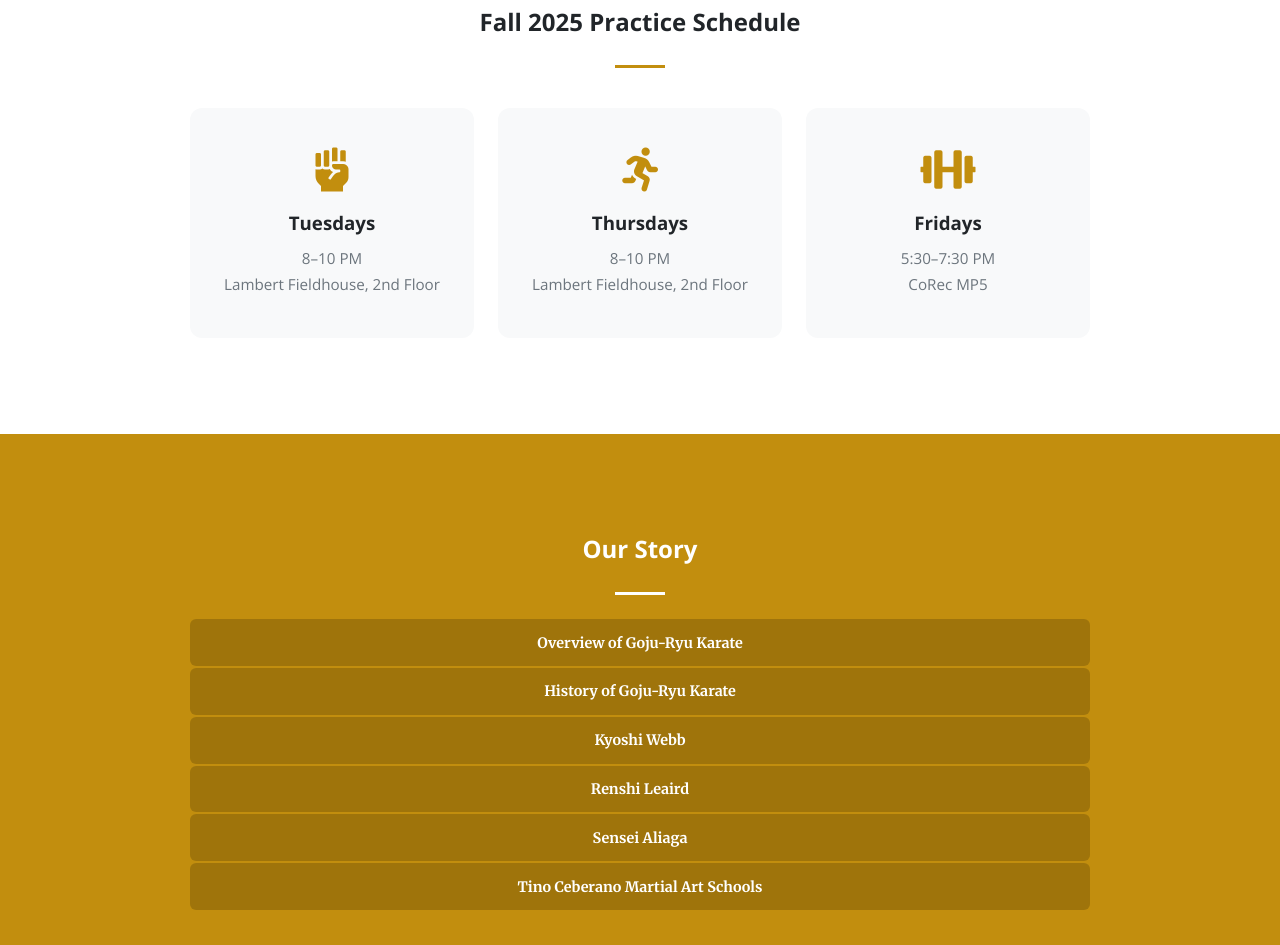
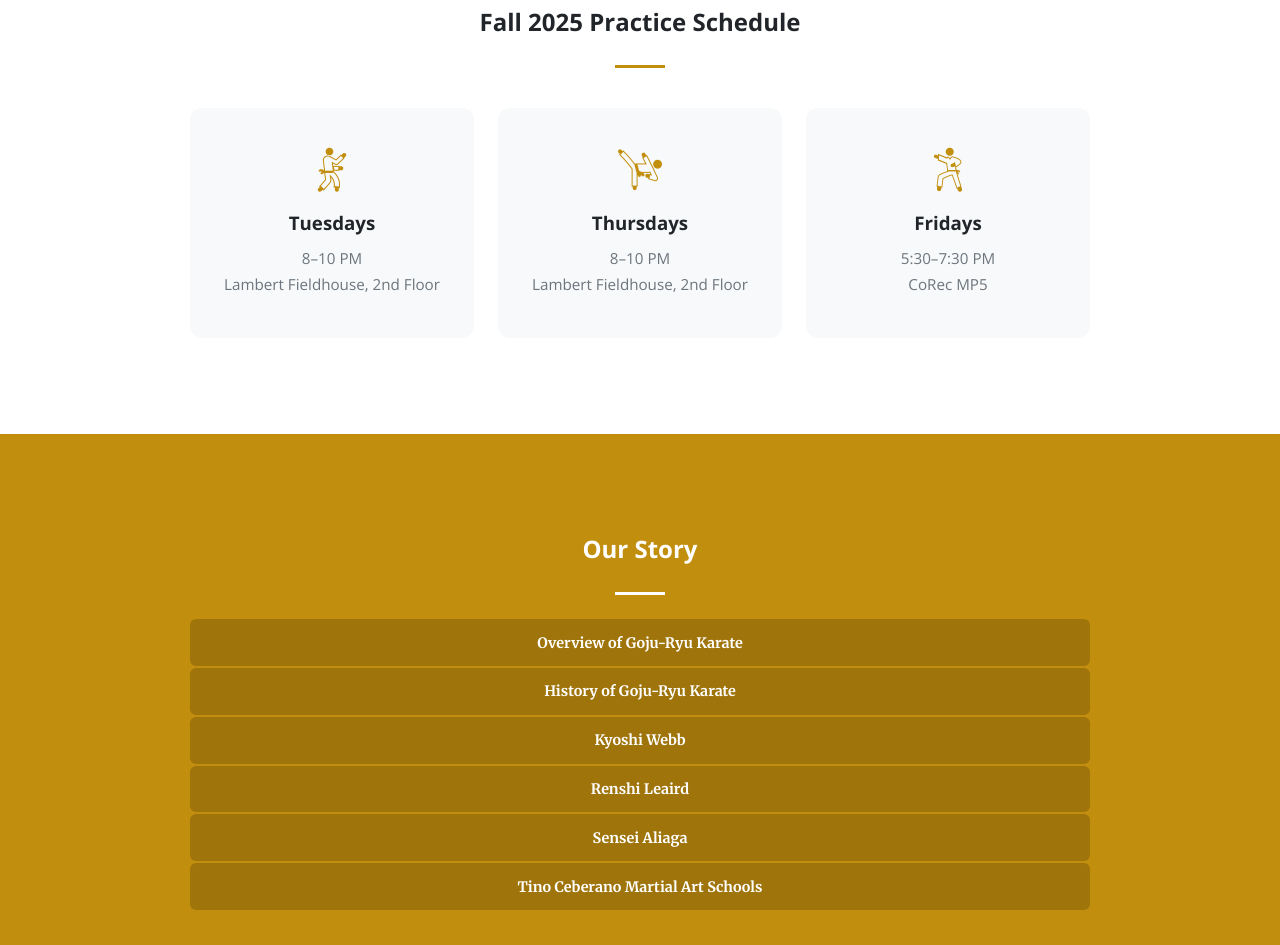
Before and after one commit to purduekarateclub/purdue-karate-club-website, a website: page index.html in a window 1280 px wide. Shown: the part 1716-2661 px from the top of the page. Drawn offline with nearby package versions, Linux system fonts and the light colour scheme; files whose address does not match are found by name.

Commit message:
icons restored

```diff
--- a/css/mycss.css
+++ b/css/mycss.css
@@ -269,3 +269,29 @@ footer { background: var(--light); padding: 2.5rem 1.5rem; text-align: center; }
 #lightbox-prev { left: 10px; }
 #lightbox-next { right: 10px; }
 #lightbox-prev:hover, #lightbox-next:hover, #lightbox-close:hover { background: rgba(255,255,255,0.25); }
+
+/* ICOMOON ICON FONT */
+@font-face {
+  font-family: 'icomoon';
+  src: url('../fonts/icomoon/fonts/icomoon.eot?4l4e1p');
+  src: url('../fonts/icomoon/fonts/icomoon.eot?4l4e1p#iefix') format('embedded-opentype'),
+       url('../fonts/icomoon/fonts/icomoon.ttf?4l4e1p') format('truetype'),
+       url('../fonts/icomoon/fonts/icomoon.woff?4l4e1p') format('woff'),
+       url('../fonts/icomoon/fonts/icomoon.svg?4l4e1p#icomoon') format('svg');
+  font-weight: normal;
+  font-style: normal;
+}
+[class^='icon-'], [class*=' icon-'] {
+  font-family: 'icomoon' !important;
+  speak: none;
+  font-style: normal;
+  font-weight: normal;
+  font-variant: normal;
+  text-transform: none;
+  line-height: 1;
+  -webkit-font-smoothing: antialiased;
+  -moz-osx-font-smoothing: grayscale;
+}
+.icon-karate-fighter:before  { content: "\e900"; }
+.icon-karate-high-kick:before { content: "\e901"; }
+.icon-karate-master:before   { content: "\e902"; }
--- a/index.html
+++ b/index.html
@@ -88,17 +88,17 @@
       <hr>
       <div class="schedule-grid">
         <div class="schedule-card">
-          <i class="fas fa-fist-raised"></i>
+          <i class="icon-karate-fighter"></i>
           <h3>Tuesdays</h3>
           <a href="https://maps.app.goo.gl/eeZcHrW1UPQWCjZ99" target="_blank">8&ndash;10 PM<br>Lambert Fieldhouse, 2nd Floor</a>
         </div>
         <div class="schedule-card">
-          <i class="fas fa-running"></i>
+          <i class="icon-karate-high-kick"></i>
           <h3>Thursdays</h3>
           <a href="https://maps.app.goo.gl/eeZcHrW1UPQWCjZ99" target="_blank">8&ndash;10 PM<br>Lambert Fieldhouse, 2nd Floor</a>
         </div>
         <div class="schedule-card">
-          <i class="fas fa-dumbbell"></i>
+          <i class="icon-karate-master"></i>
           <h3>Fridays</h3>
           <a href="https://www.purdue.edu/recwell/" target="_blank">5:30&ndash;7:30 PM<br>CoRec MP5</a>
         </div>
```
